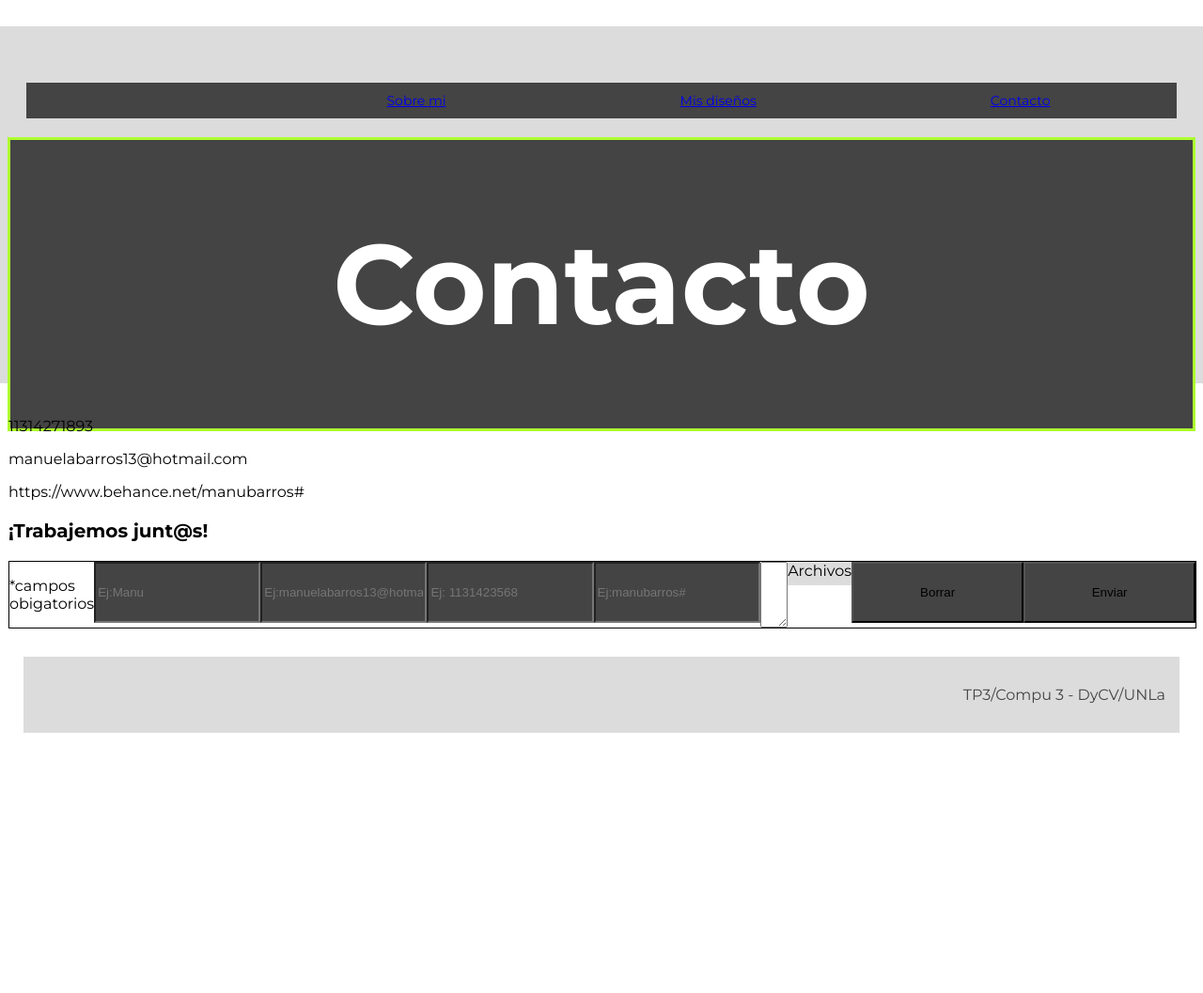
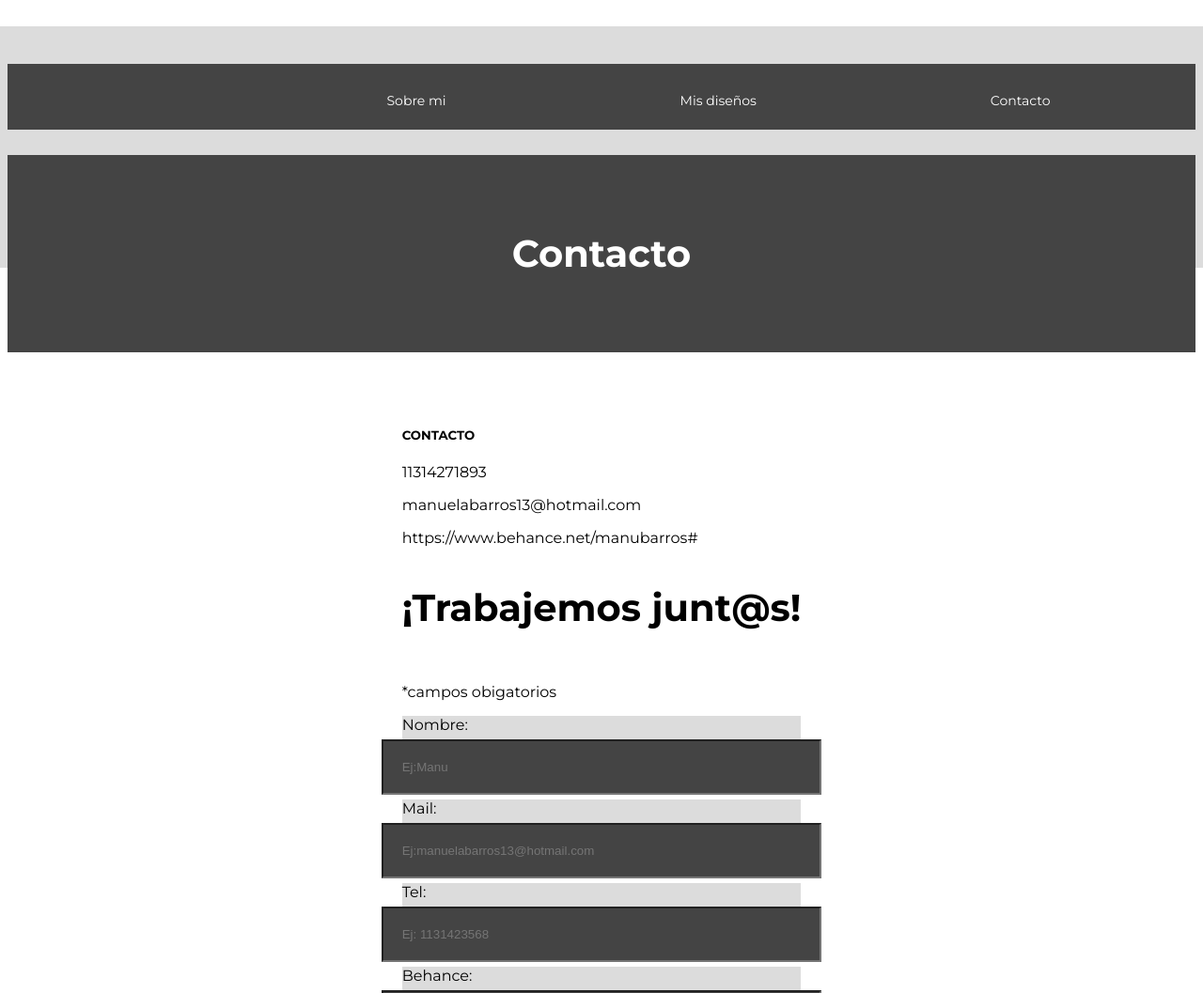
Before and after one commit to ManuelaBarros-C3/TP3, a plain HTML site: page contacto.html in a window 1280 px wide. Shown: the top 1057 px of the page at 94% size. Before the commit the page ends 800 px from the top, so only its background shows below. Drawn offline with Linux system fonts and the light colour scheme.

Commit message:
editando

```diff
--- a/contacto.html
+++ b/contacto.html
@@ -14,16 +14,17 @@
 <body>
     <header>
         <nav class="botonera">
-            <a href="index.html">Sobre mi</a>
-            <a href="diseños.html">Mis diseños</a>
-            <a href="index.html">Contacto</a>
+            <a class="link" href="index.html">Sobre mi</a>
+            <a class="link" href="diseños.html">Mis diseños</a>
+            <a class="link" href="index.html">Contacto</a>
         </nav>
-        <div class="cambio">
-             <h1>Contacto</h1>
+        <div class="background">
+             <h1 class="cambio">Contacto</h1>
         </div>
     </header>
-    <main>
-        <section>
+    <main class="formulario">
+        <section class="info-contacto">
+            <h5>CONTACTO</h5>
             <p>11314271893</p>
             <p>manuelabarros13@hotmail.com</p>
             <p>https://www.behance.net/manubarros#</p>
@@ -32,17 +33,17 @@
             <h3>¡Trabajemos junt@s!</h3>
                 <form method="post" action="mail to: manuelabarros13@hotmail.com" ?subject="Email enviado desde formulario" target="_blank" enctype="text/plain">
             <p>*campos obigatorios</p>
-            <label for="Nombre": Nombre:></label>
+            <label for="Nombre"> Nombre: </label>
             <input type="text" name="Nombre" id="Nombre" maxlength="30" placeholder="Ej:Manu" required>
-            <label for="Mail": Mail></label>
+            <label for="Mail"> Mail: </label>
             <input type="text" name="Mail" id="Mail" maxlength="70" placeholder="Ej:manuelabarros13@hotmail.com" required>
-            <label for="Tel": Tel:></label>
+            <label for="Tel"> Tel:</label>
             <input type="text" name="Tel" id="Tel" maxlength="30" placeholder="Ej: 1131423568">
-            <label for="Behance": Behance:></label>
+            <label for="Behance"> Behance:</label>
             <input type="text" name="Behance" id="Behance" maxlength="30" placeholder="Ej:manubarros#">
-            <label for="Mensaje": Mensaje:></label>
+            <label for="Mensaje"> Mensaje: </label>
             <textarea name="Mensaje" id="Mensaje"></textarea>
-            <label for="Archivos">Archivos</label>
+            <label for="Archivos"> Archivos </label>
             <input type="reset" value="Borrar">
             <input type="submit" value="Enviar" formenctype="text/plain">
                 </form>
--- a/style.css
+++ b/style.css
@@ -31,34 +31,32 @@ header {
 }
 
 h2, h3 {
-font-size: 20px;
+font-size: 40px;
 }
 
 h4 {
 font-size: 10px
 }
 
+h5 {
+    font-weight: 10px;
+}
+
 /* DISEÑOS */
 .cambio {
     color:rgb(255, 255, 255);
     font-style: bold;
-    font-size: 5px;
-    border:solid greenyellow;
+    font-size: 40px;
+    padding: 80px;
+    height: 50px;
+    background-color: #444;
+    align-content: center;
 }
 
 .background {
     background:#444;
     width: 100%;
     height: 80px;
-    border: solid red;
-}
-
-/* CONTACTO */
-.cambio {
-    color:white;
-    background:#444;
-    font-style: bold;
-    font-size: 60px;
 }
 
 /* HABILIDADES */
@@ -80,13 +78,16 @@ font-size: 10px
     display: flex;
     justify-content: space-around;
     align-items: center;
-    padding: 10px;
-    margin: 20px;
-    color: white;
+    padding: 30px;
+    height: 10px;
     font-size: 14px;
     flex-wrap: wrap;
 }
 
+.link{
+    color: white;
+    text-decoration: none;
+}
 main.contenedor {
     max-width: 1200px;
     width: 100%;
@@ -189,30 +190,47 @@ article {
 }
 
 /* FORMULARIO DE CONTACTO */
+
+.info-contacto {
+    text-align: left;
+    margin-top: 120px;
+}
+
 form {
 width: 100%;
 height: auto;
-border: 1px solid black;
+border: none;
 display: flex;
-flex wrap: wrap;
+flex-direction: column;
 }
 
-form div {
-    width: 50%;
-    height: auto;
-    padding: 20px;
+textarea, form input {
+    padding: 15px;
+    width: 100%;
+}
+
+form h3 {
+text-align: center;
+color: #444;
+margin-bottom: 15px;
 }
 
 label {
-    display: block;
     height: 25px;
     background-color: gainsboro;
 }
 
-input {
-    width: 100%;
+.formulario {
+    margin:0 auto;
+    padding: 30px;
+}
+
+form input {
+    color:white;
     background-color: #444;
+    padding: 20px;
     margin-bottom: 5px;
+    align-self: center;
 }
 
 input [ type=radio ], input [ type=chackbox ] {
```
Also changed, not shown: diseños.html (+5 -5 lines), index.html (+8 -8 lines), imagenes/mockup-libro-tres.jpg (added), imagenes/mockup-libro-uno.jpg (added), 2 other files.
